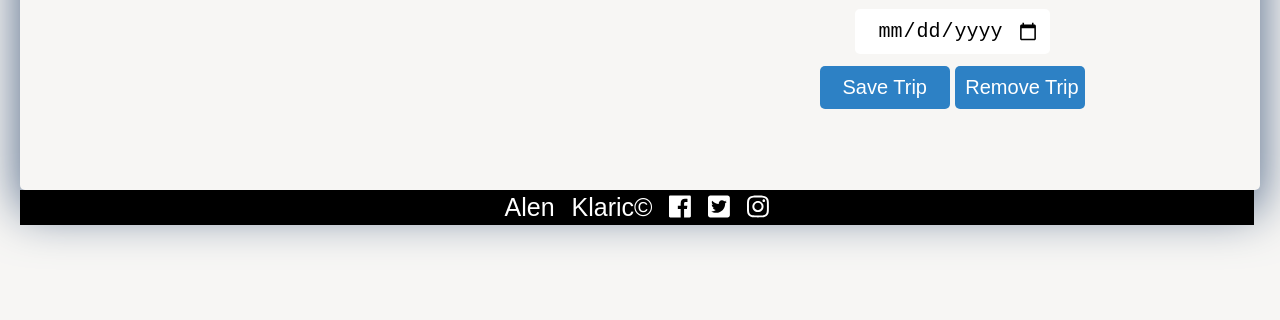
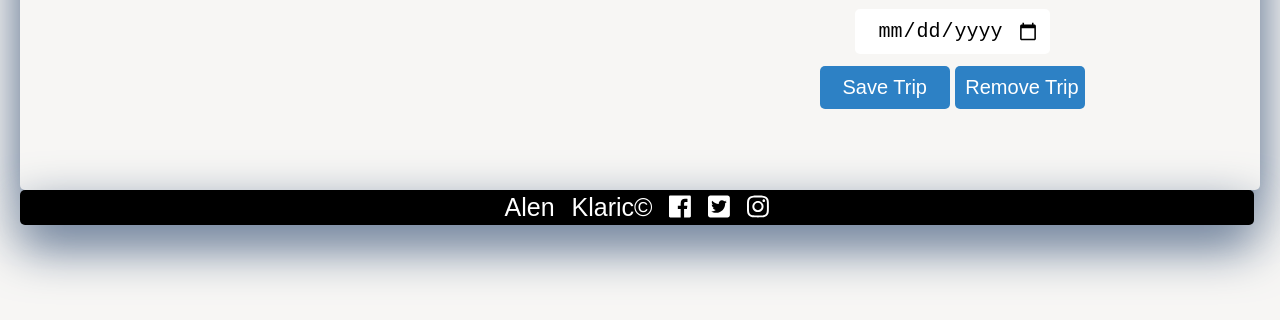
Before and after one commit to Alen002/travelapp, a website built with webpack: page src/client/views/index.html in a window 1280 px wide. Shown: the part 176-496 px from the top of the page. Built offline with nearby package versions, Linux system fonts and the light colour scheme.

Commit message:
css changes

```diff
--- a/src/client/styles/index.scss
+++ b/src/client/styles/index.scss
@@ -22,7 +22,7 @@ h2, h3, input {
     margin-top: 2%;
 }
 
-.container {
+.container, footer {
     /* box-shadow: 0 20px 50px rgba(8, 112, 184, 0.7); */
     box-shadow: 0 20px 50px #486082;
     border-radius: 5px;
@@ -83,19 +83,6 @@ img:hover {
 
 
 /**** Footer ****/
-/* footer {
-    background: white;
-    color: black;
-    text-align: center;
-    position:absolute;
-    bottom: 0;
-    width: 100%;
-    text-align: center;
-    font-size: 18px;
-    word-spacing: 10px;
-} */
-/**** End of Footer ****/
-
 footer {
     background: black;
     color: var(--color-light);
@@ -109,10 +96,7 @@ footer {
     padding: 3px;
     word-spacing: 10px;
 }
-
-
-
-
+/**** End of Footer ****/
 
 /**** Media Queries ****/
 @media(max-width: 749px) {
```
Also changed, not shown: src/client/views/index.html (+0 -4 lines).
